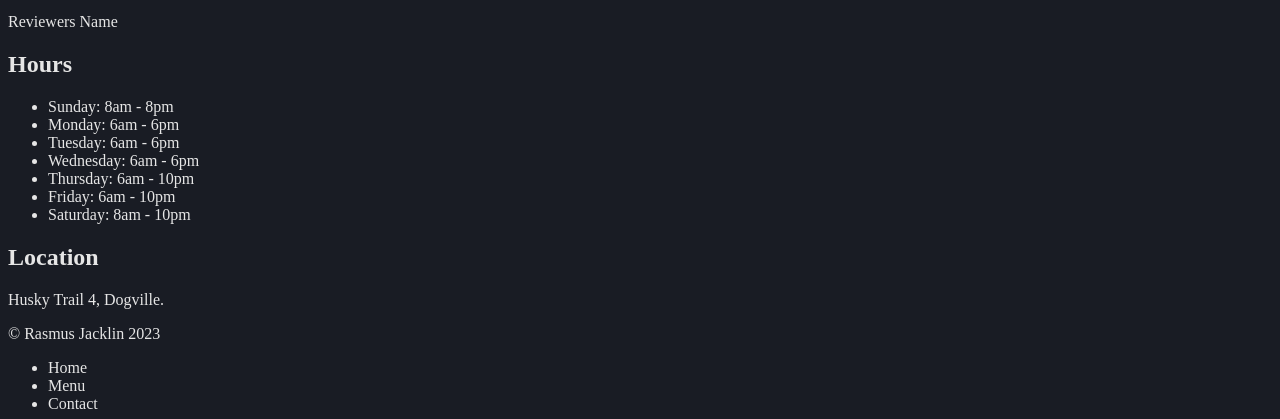
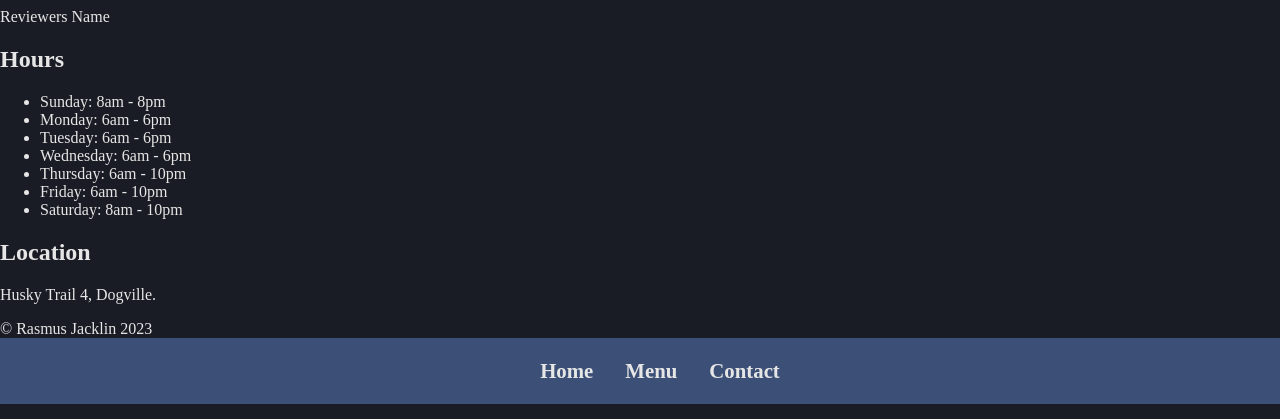
Before and after one commit to 02rasjac/restaurant-page, a website built with webpack: page dist/index.html in a window 1280 px wide. Shown: the part 171-590 px from the top of the page. Built offline with nearby package versions, Linux system fonts and the light colour scheme.

Commit message:
Position navbar

```diff
--- a/src/index.scss
+++ b/src/index.scss
@@ -14,3 +14,24 @@ $t-color: #e6e6e6;
 html {
   background-color: $bg-color;
 }
+
+body {
+  margin: 0;
+}
+
+header {
+  display: flex;
+  justify-content: center;
+
+  font-size: 1.3rem;
+  font-weight: bold;
+  background-color: $yinmn-blue;
+
+  ul {
+    display: flex;
+    gap: 2rem;
+
+    appearance: none;
+    list-style: none;
+  }
+}
```
